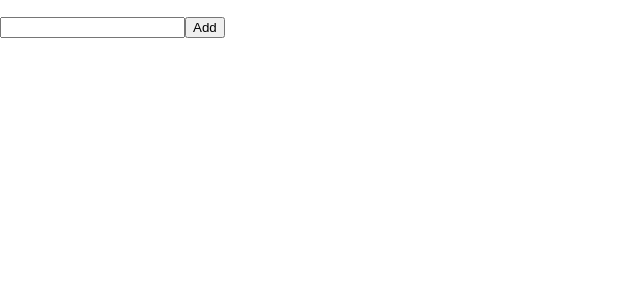
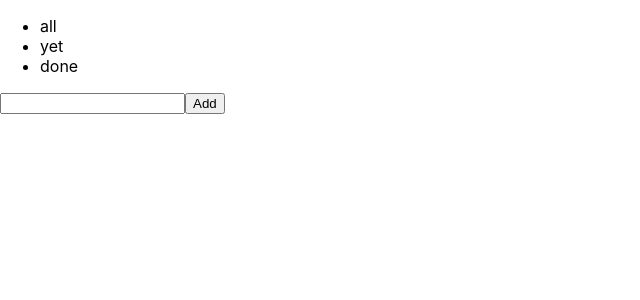
Before and after one commit to likejunil/todo, a React (Create React App) app: page / in a window 1280 px wide. Shown: the top 300 px of the page, without its empty margins (0-640 px from the left). Built offline with nearby package versions, Linux system fonts and the light colour scheme.

Commit message:
FEAT: 필터링 기능을 구현하라

```diff
--- a/src/components/AddTodo/AddTodo.jsx
+++ b/src/components/AddTodo/AddTodo.jsx
@@ -1,5 +1,6 @@
 import React, {useState} from 'react';
 import {v4 as uuidv4} from "uuid";
+import {DEFAULT as state} from "../Common/Constant";
 
 const AddTodo = ({handleAdd}) => {
     const [value, setValue] = useState("");
@@ -16,7 +17,7 @@ const AddTodo = ({handleAdd}) => {
         handleAdd({
             id: uuidv4(),
             title,
-            done: false,
+            state,
         });
     }
 
--- /dev/null
+++ b/src/components/Common/Constant.js
@@ -0,0 +1,5 @@
+export const ALL = 0;
+export const YET = 1;
+export const DONE = 2
+export const DEFAULT = YET;
+export const FILTER = ['all', 'yet', 'done'];
--- a/src/components/Todo/Todo.jsx
+++ b/src/components/Todo/Todo.jsx
@@ -1,10 +1,11 @@
 import React from 'react';
 import {FaTrashAlt} from "react-icons/fa";
+import {DONE, YET} from '../Common/Constant';
 
 const Todo = ({todo, handleUpdate, handleDelete}) => {
     const onInputChange = (e) => {
-        const checked = e.target.checked;
-        handleUpdate({...todo, done: checked,});
+        const state = e.target.checked ? DONE : YET;
+        handleUpdate({...todo, state,});
     };
 
     const onButtonDelete = () => {
@@ -13,7 +14,7 @@ const Todo = ({todo, handleUpdate, handleDelete}) => {
 
     return (
         <div>
-            <input type='checkbox' id={todo.id} onChange={onInputChange}/>
+            <input type='checkbox' id={todo.id} checked={todo.state === DONE} onChange={onInputChange}/>
             <label htmlFor={todo.id}>{todo.title}</label>
             <button onClick={onButtonDelete}><FaTrashAlt/></button>
         </div>
--- /dev/null
+++ b/src/components/TodoFilter/TodoFilter.jsx
@@ -0,0 +1,20 @@
+import {FILTER} from "../Common/Constant";
+
+const TodoFilter = ({handleFilter}) => {
+    const onListClick = (e) => {
+        handleFilter(e.target.value);
+    }
+
+    return (
+        <div>
+            <ul>
+                {
+                    FILTER.map((m, i) =>
+                        <li key={i} value={i} onClick={onListClick}>{m}</li>)
+                }
+            </ul>
+        </div>
+    );
+};
+
+export default TodoFilter;
--- a/src/components/TodoList/TodoList.jsx
+++ b/src/components/TodoList/TodoList.jsx
@@ -1,11 +1,16 @@
 import React, {useState} from 'react';
 import Todo from "../Todo/Todo";
 import AddTodo from "../AddTodo/AddTodo";
+import TodoFilter from "../TodoFilter/TodoFilter";
+import {ALL} from "../Common/Constant";
 
 const TodoList = () => {
-    const [list, setList] = useState([
-        // {id: 100, title: "인생의 진리를 깨닫기", done: false},
-    ]);
+    const [list, setList] = useState([]);
+    const [filter, setFilter] = useState(ALL);
+
+    const handleFilter = (filter) => {
+        setFilter(filter);
+    }
 
     const handleAdd = (todo) => {
         setList([...list, todo]);
@@ -21,13 +26,16 @@ const TodoList = () => {
 
     return (
         <div>
+            <TodoFilter handleFilter={handleFilter}/>
             <ul>
                 {
-                    list.map(m => <Todo
-                        key={m.id}
-                        todo={m}
-                        handleUpdate={handleUpdate}
-                        handleDelete={handleDelete}/>)
+                    list
+                        .filter(m => filter === ALL || filter === m.state)
+                        .map(m => <Todo
+                            key={m.id}
+                            todo={m}
+                            handleUpdate={handleUpdate}
+                            handleDelete={handleDelete}/>)
                 }
             </ul>
             <AddTodo handleAdd={handleAdd}/>
```
